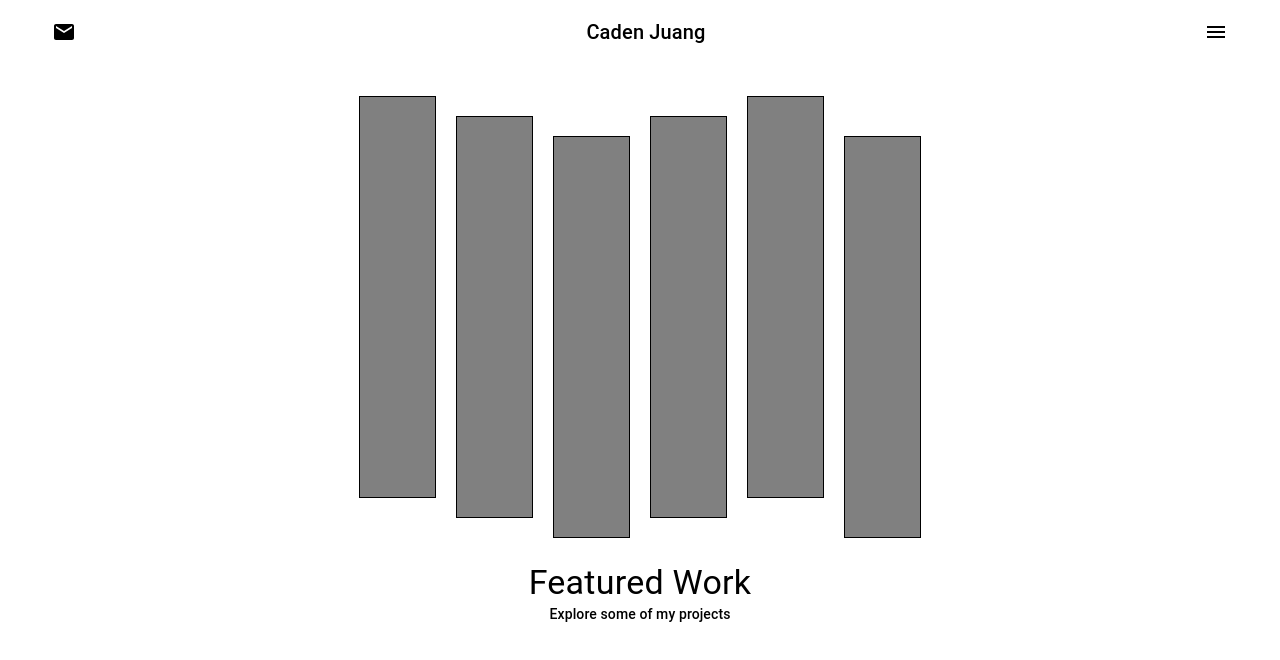
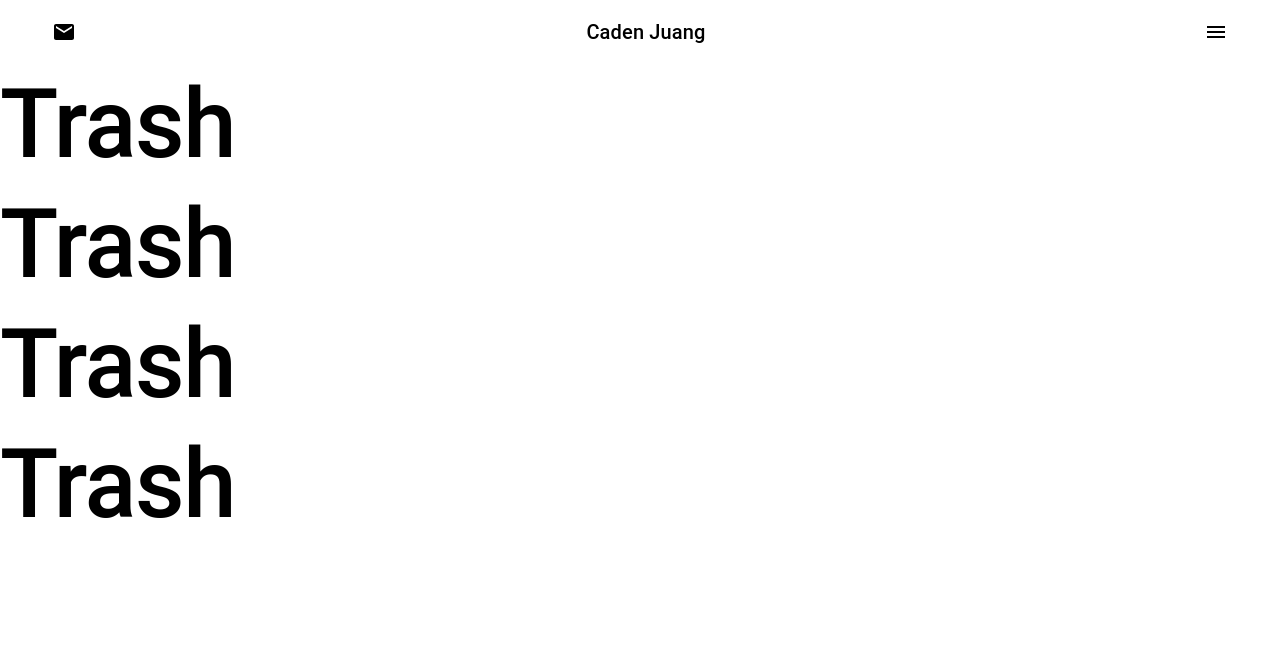
Before and after one commit to cadentj/portfolio, a React (Create React App) app: page / in a window 1280 px wide. Shown: the top 660 px of the page. Built offline with nearby package versions, Linux system fonts and the light colour scheme.

Commit message:
List Work
- Blur Css
- Files Created

```diff
--- a/src/Home.js
+++ b/src/Home.js
@@ -1,8 +1,10 @@
 import React from "react";
 import ProjectContainer from './components/ProjectContainer';
+import BlurList from "./components/BlurList";
 
 export default function Home() {
     return (
-        <ProjectContainer/>
+        // <ProjectContainer/>
+        <BlurList/>
     );
 }
--- /dev/null
+++ b/src/components/BlurList.js
@@ -0,0 +1,35 @@
+import * as React from 'react';
+import Box from '@mui/material/Box';
+import List from '@mui/material/List';
+import ListItem from '@mui/material/ListItem';
+import ListItemButton from '@mui/material/ListItemButton';
+import ListItemIcon from '@mui/material/ListItemIcon';
+import ListItemText from '@mui/material/ListItemText';
+import '../styles/blur_list.css';
+
+
+export default function BlurList() {
+    const Item = (props) => {
+        return <ListItem disablePadding {...props}>
+            <ListItemText
+                primary="Trash"
+                primaryTypographyProps={{
+                    fontWeight: 'medium',
+                    variant: 'h1',
+                }}
+                className="li"
+            />
+        </ListItem>
+    }
+
+    return (
+        <Box sx={{ width: '100%', bgcolor: 'background.paper' }} className="list-container">
+            <nav aria-label="secondary mailbox folders">
+                <Item textAlign="center" />
+                <Item textAlign="center" />
+                <Item textAlign="center" />
+                <Item textAlign="center" />
+            </nav>
+        </Box>
+    );
+}
--- /dev/null
+++ b/src/styles/blur_list.css
@@ -0,0 +1,9 @@
+.list-container:hover {
+    color: transparent;
+    text-shadow: 0 0 5px rgba(0, 0, 0, 0.5);
+}
+
+.li:hover {
+    color: black;
+    text-shadow: none;
+}
```
Also changed, not shown: src/App.css (deleted, +0 -38 lines).
